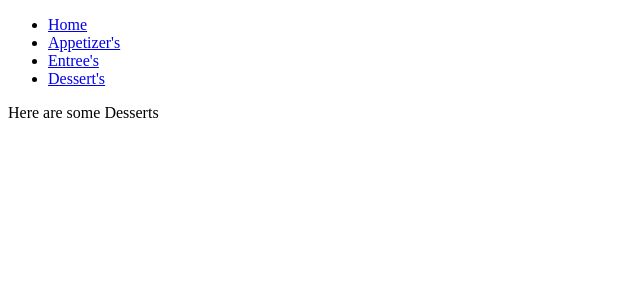
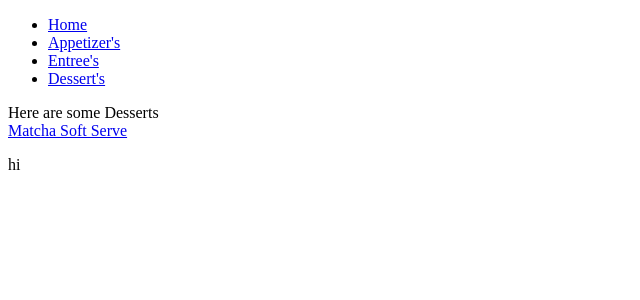
Before and after one commit to jasonslchen/RateThisFood, a React app: page /desserts/Matcha-Soft-Serve in a window 1280 px wide. Shown: the top 300 px of the page, without its empty margins (0-640 px from the left). Built offline with nearby package versions, Linux system fonts and the light colour scheme.

Commit message:
seperate links and routes for react-router desserts

```diff
--- a/package.json
+++ b/package.json
@@ -21,6 +21,7 @@
   "homepage": "https://github.com/helloitjase/RateYourFood#readme",
   "dependencies": {
     "express": "^4.17.1",
+    "history": "^4.10.1",
     "react": "^16.10.0",
     "react-dom": "^16.10.0",
     "react-redux": "^7.1.1",
--- a/src/client/app.jsx
+++ b/src/client/app.jsx
@@ -3,13 +3,12 @@ import {
   BrowserRouter as Router, Switch, Route, Link,
 } from 'react-router-dom';
 import Home from './home.jsx';
-import Categories from './categories.jsx';
 import Desserts from './desserts.jsx';
 import Entrees from './entrees.jsx';
 import Appetizers from './appetizers.jsx';
 
+
 const App = (props) => (
-  <Router>
   <div>
     <nav>
       <ul>
@@ -31,10 +30,9 @@ const App = (props) => (
       <Route path="/appetizers" component={Appetizers} />
       <Route path="/entrees" component={Entrees} />
       <Route path="/desserts" component={Desserts} />
-        <Route path="/" component={Home} />
+      <Route exact path="/" component={Home} />
     </Switch>
   </div>
-  </Router>
 );
 
 export default App;
--- a/src/client/desserts.jsx
+++ b/src/client/desserts.jsx
@@ -3,23 +3,16 @@ import {
   BrowserRouter as Router, Route, Link, Switch,
 } from 'react-router-dom';
 import MatchaSoftServe from './desserts/matcha-soft-server.jsx';
+import AllDessertsLinks from './desserts/allDessertsLinks.jsx';
+import AllDessertRoutes from './desserts/allDessertsRoutes.jsx';
 
-const Desserts = ({ match }) => {
-  console.log(match.url);
-  console.log('hi');
-  return (
-    <div>
-      <div>Here are some Desserts</div>
-      {/* <ul>
-      <li>
-        <Link to={`${match.url}/Matcha-Soft-Serve`}>Matcha Soft Serve</Link>
-      </li>
-    </ul>
-    <Route path={`${match.path}/:dessert`}>
-      <MatchaSoftServe />
-    </Route> */}
-    </div>
-  );
-};
+const Desserts = (props) => (
+  <div>
+    <div>Here are some Desserts</div>
+    <AllDessertsLinks />
+    <AllDessertRoutes />
+  </div>
+
+);
 
 export default Desserts;
--- /dev/null
+++ b/src/client/desserts/allDessertsLinks.jsx
@@ -0,0 +1,10 @@
+import React from 'react';
+import { Link } from 'react-router-dom';
+
+const AllDessertsLinks = (props) => (
+  <div>
+    <Link to="/dessert/Matcha-Soft-Serve">Matcha Soft Serve</Link>
+  </div>
+);
+
+export default AllDessertsLinks;
--- /dev/null
+++ b/src/client/desserts/allDessertsRoutes.jsx
@@ -0,0 +1,13 @@
+import React from 'react';
+import { Switch, Route } from 'react-router-dom';
+import MatchaSoftServe from './matcha-soft-server.jsx';
+
+const AllDessertsRoutes = (props) => (
+  <div>
+    <Switch>
+      <Route path="/desserts/Matcha-Soft-Serve" component={MatchaSoftServe} />
+    </Switch>
+  </div>
+);
+
+export default AllDessertsRoutes;
--- a/src/client/desserts/matcha-soft-server.jsx
+++ b/src/client/desserts/matcha-soft-server.jsx
@@ -1,8 +1,9 @@
 import React from 'react';
+import { Link } from 'react-router-dom';
 
 const MatchaSoftServe = (props) => (
   <div>
-    this is matcha soft server
+    <p>hi</p>
   </div>
 );
 
--- a/src/index.jsx
+++ b/src/index.jsx
@@ -1,6 +1,14 @@
 /* eslint-disable import/extensions */
 import React from 'react';
 import ReactDOM from 'react-dom';
+import { createBrowserHistory } from 'history';
+import { Router } from 'react-router-dom';
 import App from './client/app.jsx';
 
-ReactDOM.render(<App />, document.getElementById('app'));
+const customHistory = createBrowserHistory();
+
+ReactDOM.render(
+  <Router history={customHistory}>
+    <App />
+  </Router>, document.getElementById('app'),
+);
```
Also changed, not shown: public/main.js. Lines whose indentation alone changed are shown as unchanged.
